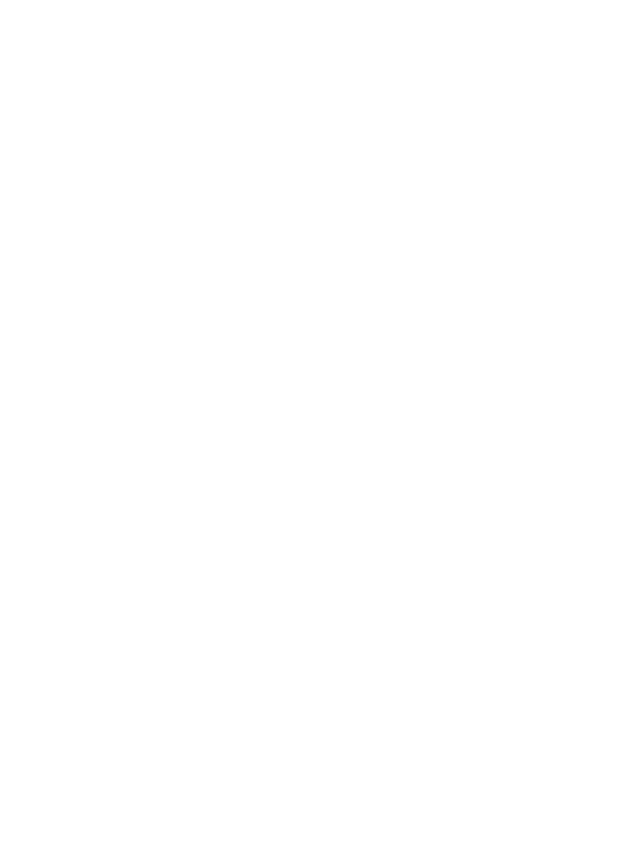
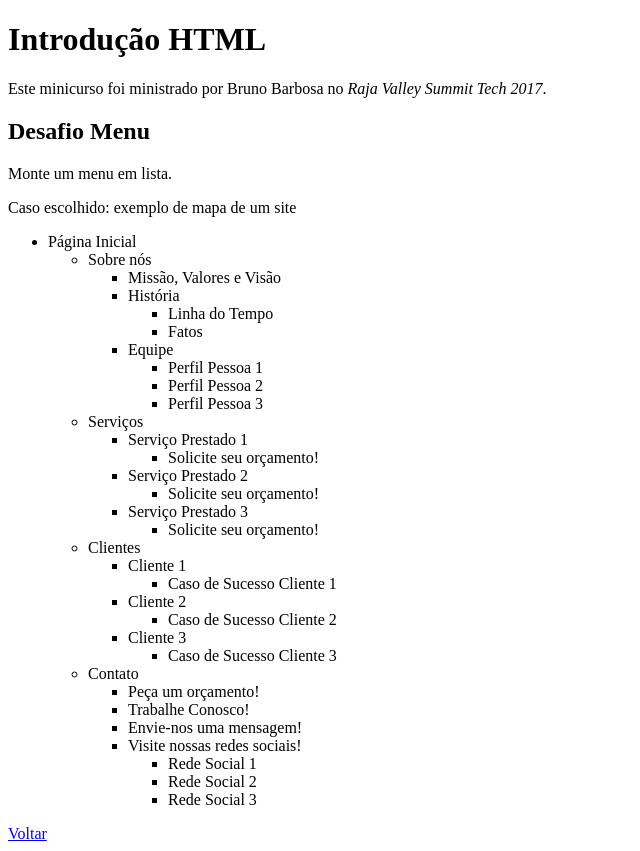
Before and after one commit to acpteixeira/Summit-Tech---HTML-CSS, a plain HTML site: page desafio-menu.html in a window 1280 px wide. Shown: the whole page, without its empty margins (0-640 px from the left). Before the commit the page ends 800 px from the top, so only its background shows below. Drawn offline with Linux system fonts and the light colour scheme.

Commit message:
Resolução de Desafios e Ajuste de Links
Foram resolvidos os desafios do menu com lista e tabela. Foram ajustados
os links para que toda página abra numa nova guia e tenha um link para o
início.

```diff
--- a/desafio-menu.html
+++ b/desafio-menu.html
@@ -0,0 +1,85 @@
+<!DOCTYPE html> <!-- Tipo do documento, não é html. -->
+<html>
+	<head>
+		<title>Introdução HTML</title>
+		<meta charset="UTF-8"> <!-- especifica a codificação de caracteres -->
+		<meta name="author" content="Ana Cristina Pereira Teixeira"> <!-- especifica autor do documento -->
+		<meta name="description" content="Free Web tutorials"> <!-- especifica descrição da página -->
+		<!--<meta name="generator" content="FrontPage 4.0">--> <!-- especifica pacotes de software usados para gerar o documento quando o mesmo não foi feito a mão -->
+		<meta name="keywords" content="HTML,CSS,XML,Javascript,tutorials"> <!-- especifica palavras-chave relevantes para a página -->
+		<meta name="viewport" content="width=device-width, initial-scale=1.0"> <!-- controla a área visível de uma página da web -->
+	</head>
+	<body>
+		<h1>Introdução HTML</h1>
+		<p>Este minicurso foi ministrado por Bruno Barbosa no <i>Raja Valley Summit Tech 2017</i>.</p>
+
+		<h2>Desafio Menu</h2>
+		<!-- para este desafio é solicitado que o estudante crie um exemplo de menu utilizando listas -->
+		<p>Monte um menu em lista.</p>
+		<p>Caso escolhido: exemplo de mapa de um site</p>
+		<ul>
+			<li>Página Inicial</li>
+			<ul>
+				<li>Sobre nós</li>
+				<ul>
+					<li>Missão, Valores e Visão</li>
+					<li>História</li>
+						<ul>
+							<li>Linha do Tempo</li>
+							<li>Fatos</li>
+						</ul>
+					<li>Equipe</li>
+						<ul>
+							<li>Perfil Pessoa 1</li>
+							<li>Perfil Pessoa 2</li>
+							<li>Perfil Pessoa 3</li>
+						</ul>
+
+				</ul>
+				<li>Serviços</li>
+					<ul>
+						<li>Serviço Prestado 1</li>
+							<ul>
+								<li>Solicite seu orçamento!</li>
+							</ul>
+						<li>Serviço Prestado 2</li>
+							<ul>
+								<li>Solicite seu orçamento!</li>
+							</ul>
+						<li>Serviço Prestado 3</li>
+							<ul>
+								<li>Solicite seu orçamento!</li>
+							</ul>
+					</ul>
+				<li>Clientes</li>
+					<ul>
+						<li>Cliente 1</li>
+							<ul>
+								<li>Caso de Sucesso Cliente 1</li>
+							</ul>
+						<li>Cliente 2</li>
+							<ul>
+								<li>Caso de Sucesso Cliente 2</li>
+							</ul>
+						<li>Cliente 3</li>
+						<ul>
+							<li>Caso de Sucesso Cliente 3</li>
+						</ul>
+					</ul>
+				<li>Contato</li>
+					<ul>
+						<li>Peça um orçamento!</li>
+						<li>Trabalhe Conosco!</li>
+						<li>Envie-nos uma mensagem!</li>
+						<li>Visite nossas redes sociais!</li>
+						<ul>
+							<li>Rede Social 1</li>
+							<li>Rede Social 2</li>
+							<li>Rede Social 3</li>
+						</ul>
+					</ul>
+			</ul>
+		</ul>
+	<a href="intro.html">Voltar</a>
+	</body>
+</html>
```
Also changed, not shown: desafio-tabela.html (+86 -0 lines), intro.html (+7 -4 lines), outro-arquivo.html (+1 -0 lines).
